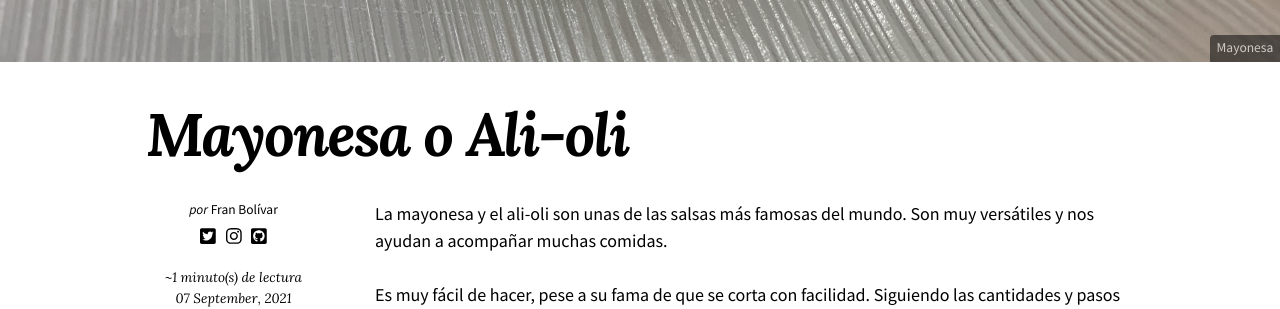
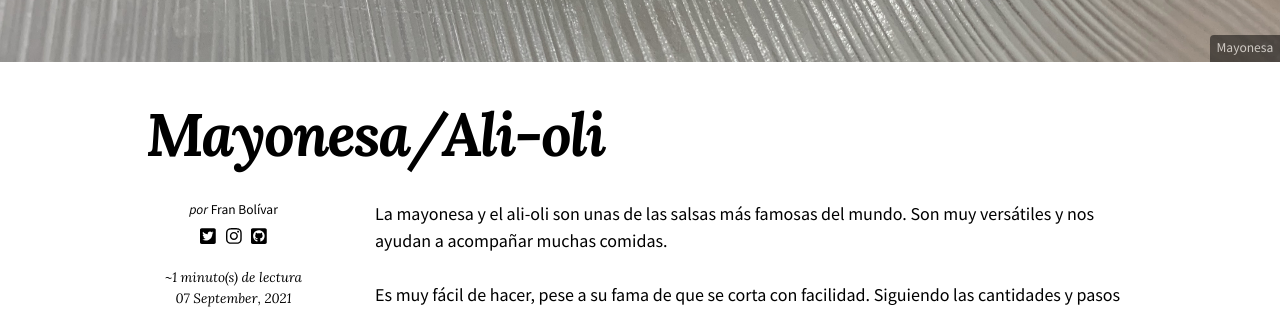
Before and after one commit to fblupi/lacocinadelupi, a Jekyll site: the page built from _posts/2021-09-07-mayonesa.md, in a window 1280 px wide. Shown: the part 774-1083 px from the top of the page. Built offline with Jekyll 4.4.1, drawn with Linux system fonts in a browser that asks for light colours; nearby versions of some CDN libraries; comment, search, counter and statistics services are not loaded.

```diff
--- a/_posts/2021-09-07-mayonesa.md
+++ b/_posts/2021-09-07-mayonesa.md
@@ -1,5 +1,5 @@
 ---
-title: "Mayonesa o Ali-oli"
+title: "Mayonesa/Ali-oli"
 categories:
   - Salsas
 tags:
```
